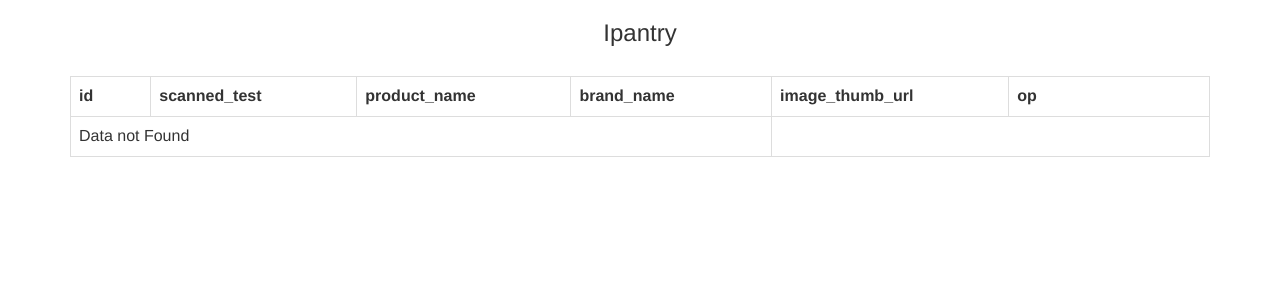
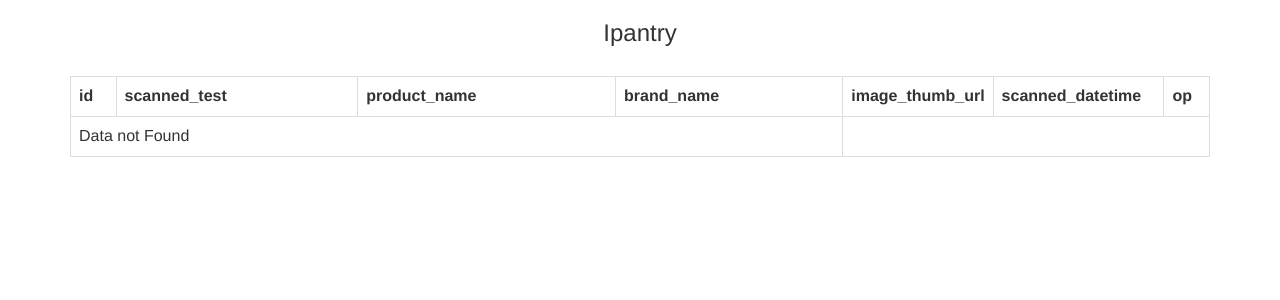
Before and after one commit to LazyBearTO/ipantry, a PHP site: page / in a window 1280 px wide. Shown: the top 300 px of the page. Run offline with PHP 8.4, Linux system fonts and the light colour scheme; data that the repository does not hold is empty.

Commit message:
modified:   index.php 	modified:   select.php

```diff
--- a/index.php
+++ b/index.php
@@ -82,7 +82,7 @@
            edit_data(id, brand_name, "brand_name");
       });
       $(document).on('click', '.btn_delete', function(){
-           var id=$(this).data("id5");
+           var id=$(this).data("id6");
            if(confirm("Are you sure you want to delete this?"))
            {
                 $.ajax({
--- a/select.php
+++ b/select.php
@@ -9,15 +9,27 @@
            <table class="table table-bordered">
                 <tr>
                      <th width="4%">id</th>
-                     <th width="10%">scanned_test</th>
-                     <th width="10%">product_name</th>
-                     <th width="10%">brand_name</th>
+                     <th >scanned_test</th>
+                     <th >product_name</th>
+                     <th >brand_name</th>
                      <th width="10%">image_thumb_url</th>
-                     <th width="10%">op</th>
+                     <th width="15%">scanned_datetime</th>
+                     <th width="4%">op</th>
                 </tr>';
  if(mysqli_num_rows($result) > 0)
  {
-      while($row = mysqli_fetch_array($result))
+     $output .= '
+     <tr>
+          <td></td>
+          <td id="scanned_txt" contenteditable>barcode</td>
+          <td id="product_name" contenteditable>product name</td>
+          <td id="brand_name" contenteditable>brand name</td>
+          <td id="image_thumb_url" contenteditable>thumb.png</td>
+          <td id="scanned_datetime" contenteditable>scanned_datetime</td>
+          <td><button type="button" name="btn_add" id="btn_add" class="btn btn-xs btn-success">Add</button></td>
+     </tr>
+';
+     while($row = mysqli_fetch_array($result))
       {
            $output .= '
                 <tr>
@@ -26,20 +38,12 @@
                      <td class="product_name" data-id2="'.$row["id"].'" contenteditable>'.$row["product_name"].'</td>
                      <td class="brand_name" data-id3="'.$row["id"].'" contenteditable>'.$row["brand_name"].'</td>
                      <td class="image_thumb_url" data-id4="'.$row["id"].'" contenteditable><img src='.$row["image_thumb_url"].'></img></td>
-                     <td><button type="button" name="delete_btn" data-id5="'.$row["id"].'" class="btn btn-xs btn-danger btn_delete">x</button></td>
+                     <td class="brand_name" data-id5="'.$row["id"].'" contenteditable>'.$row["scanned_datetime"].'</td>
+                     <td><button type="button" name="delete_btn" data-id6="'.$row["id"].'" class="btn btn-xs btn-danger btn_delete">Delete</button></td>
                 </tr>
            ';
       }
-      $output .= '
-           <tr>
-                <td></td>
-                <td id="scanned_txt" contenteditable>barcode</td>
-                <td id="product_name" contenteditable>product name</td>
-                <td id="brand_name" contenteditable>brand name</td>
-                <td id="image_thumb_url" contenteditable>thumb.png</td>
-                <td><button type="button" name="btn_add" id="btn_add" class="btn btn-xs btn-success">+</button></td>
-           </tr>
-      ';
+
  }
  else
  {
```
